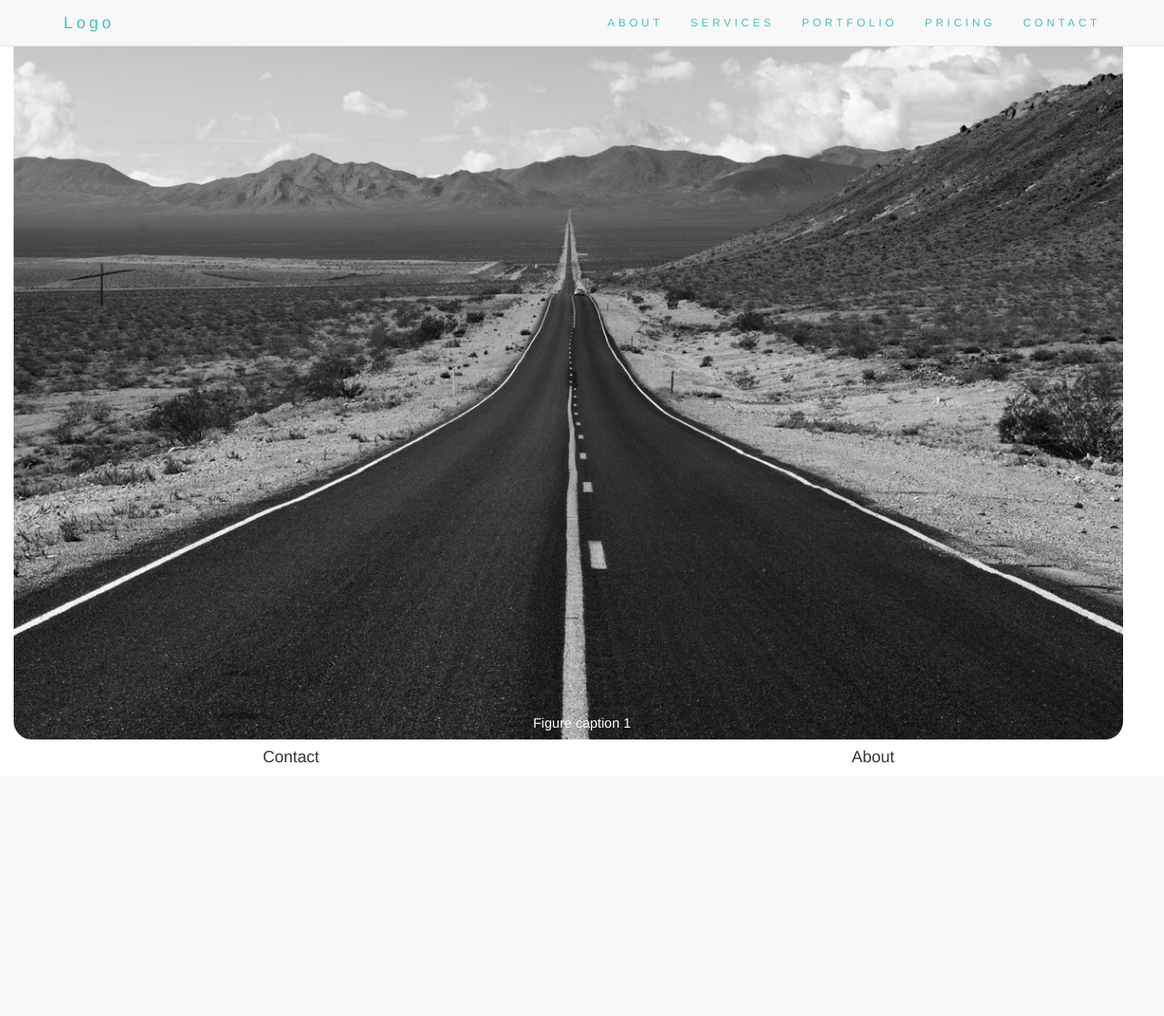
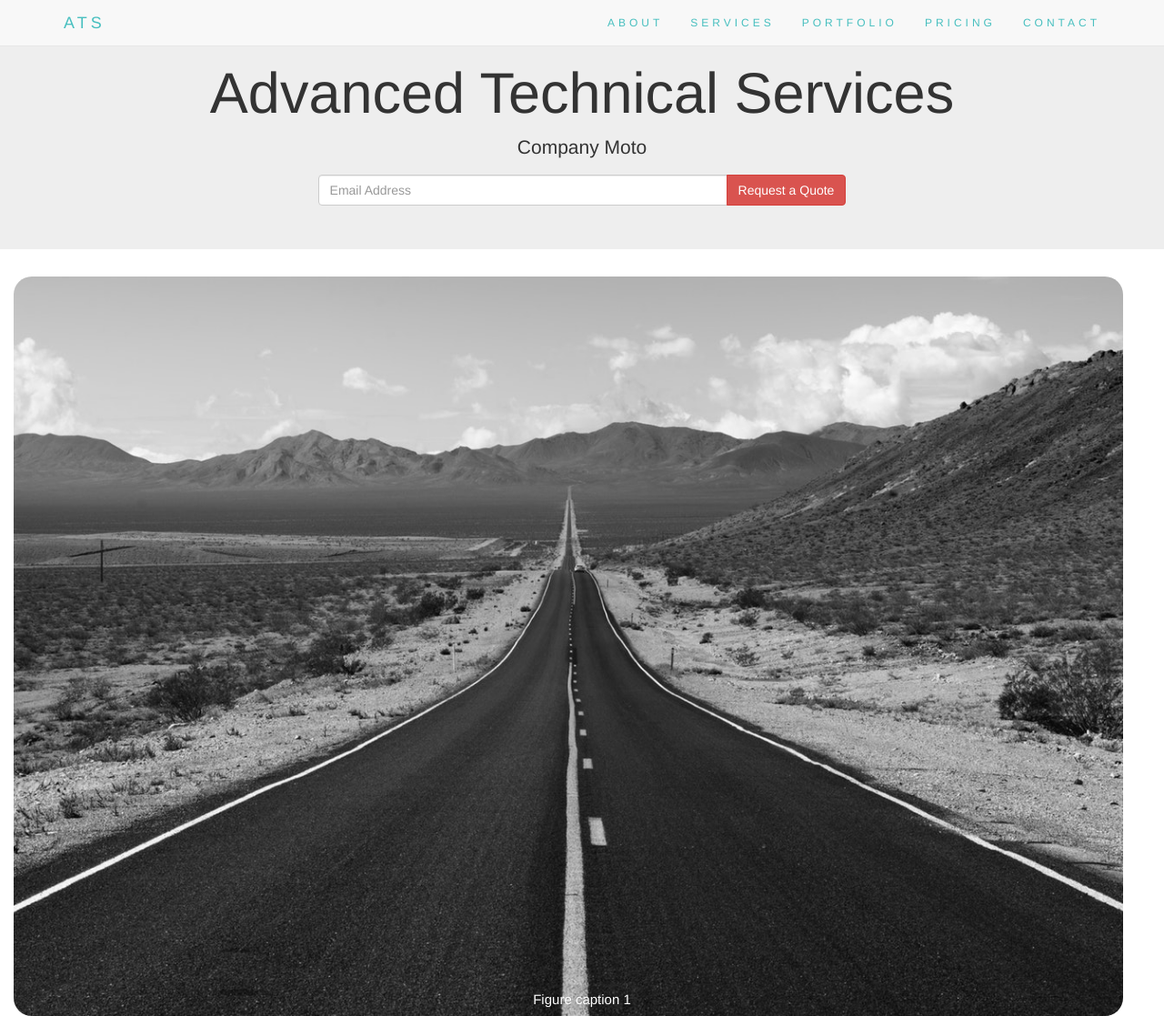
Before and after one commit to emjohn612/advancedTechnicalServices, a PHP site: page / in a window 1280 px wide. Shown: the whole page at 91% size. Before the commit the page ends 839 px from the top, so only its background shows below. Run offline with PHP 8.4, Linux system fonts and the light colour scheme.

Commit message:
feat: add jumbotron and form

```diff
--- a/css/styles.css
+++ b/css/styles.css
@@ -1,3 +1,7 @@
+.jumbotron {
+    background-color: #f4511e; /* Orange */
+    color: #ffffff;
+}
 .navbar {
     margin-bottom: 0;
     background-color: #656565;
--- a/index.html
+++ b/index.html
@@ -15,6 +15,18 @@
   </head>
   <body>
 
+    <div class="jumbotron text-center">
+      <h1>Advanced Technical Services</h1>
+      <p>Company Moto</p>
+      <form class="form-inline">
+        <div class="input-group">
+          <input type="email" class="form-control" size="50" placeholder="Email Address" required>
+          <div class="input-group-btn">
+            <button type="button" class="btn btn-danger">Request a Quote</button>
+          </div>
+        </div>
+      </form>
+    </div>
       <nav class="navbar navbar-default navbar-fixed-top">
         <div class="container">
           <div class="navbar-header">
@@ -23,7 +35,7 @@
               <span class="icon-bar"></span>
               <span class="icon-bar"></span>
             </button>
-            <a class="navbar-brand" href="#">Logo</a>
+            <a class="navbar-brand" href="#">ATS</a>
           </div>
           <div class="collapse navbar-collapse" id="myNavbar">
             <ul class="nav navbar-nav navbar-right">
@@ -37,7 +49,7 @@
         </div>
       </nav>
 
-    <main class="container-fluid">
+    <main class="container-fluid ">
       <!-- Slide Show -->
       <div class="slideshow-container row">
 
@@ -60,14 +72,7 @@
     </main>
 
     <footer class="container-fluid">
-      <div class="row">
-        <div class="col-sm-6 text-center">
-          <h4>Contact</h4>
-        </div>
-        <div class="col-sm-6 text-center">
-          <h4>About</h4>
-        </div>
-      </div>
+
     </footer>
 
     <script src="js/app.js"></script>
```
